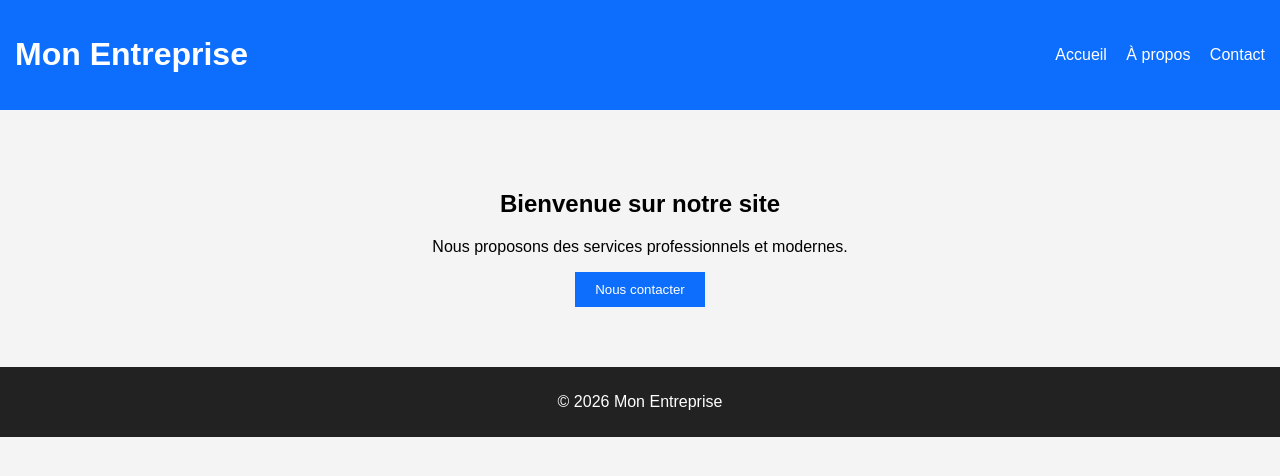
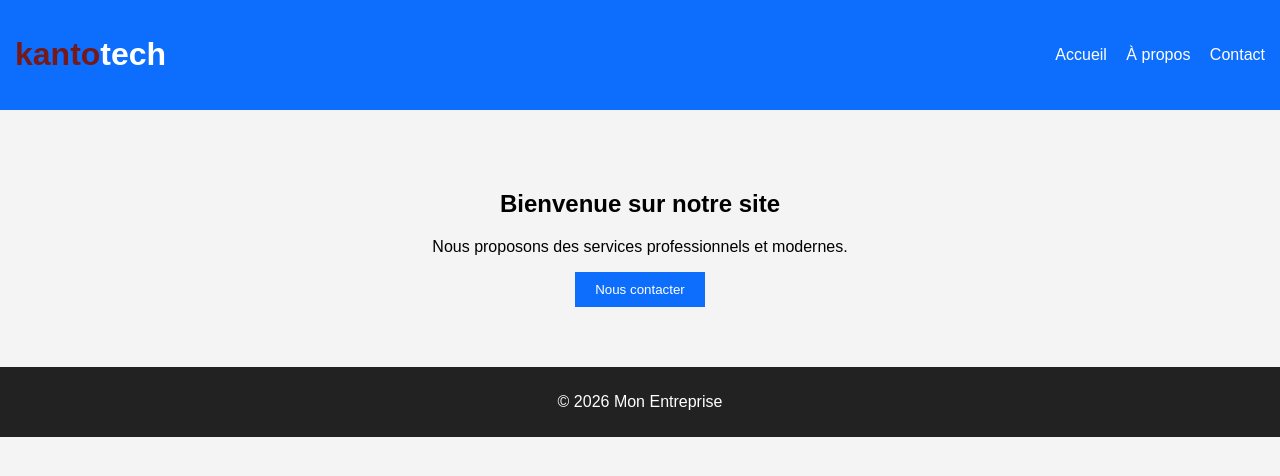
Before and after one commit to niainaK/site_vitrine, a plain HTML site: page index.html in a window 1280 px wide. Drawn offline with Linux system fonts and the light colour scheme.

Commit message:
mise a jour

```diff
--- a/index.html
+++ b/index.html
@@ -8,7 +8,7 @@
 </head>
 <body>
 <header class="header">
-<h1>Mon Entreprise</h1>
+<h1> <span style="color: rgb(118, 25, 25); font-weight: bold;">kanto</span>tech</h1>
 <nav>
 <a href="index.html">Accueil</a>
 <a href="about.html">À propos</a>
```
